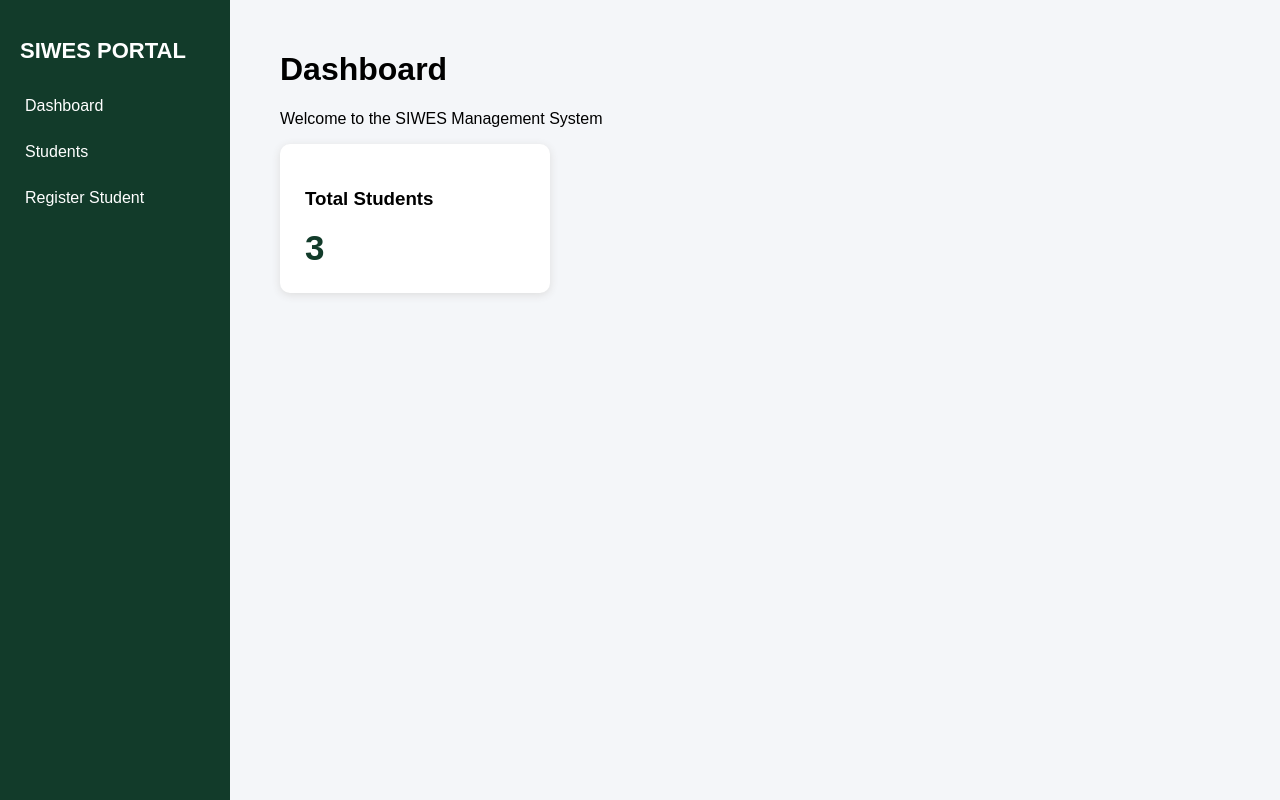
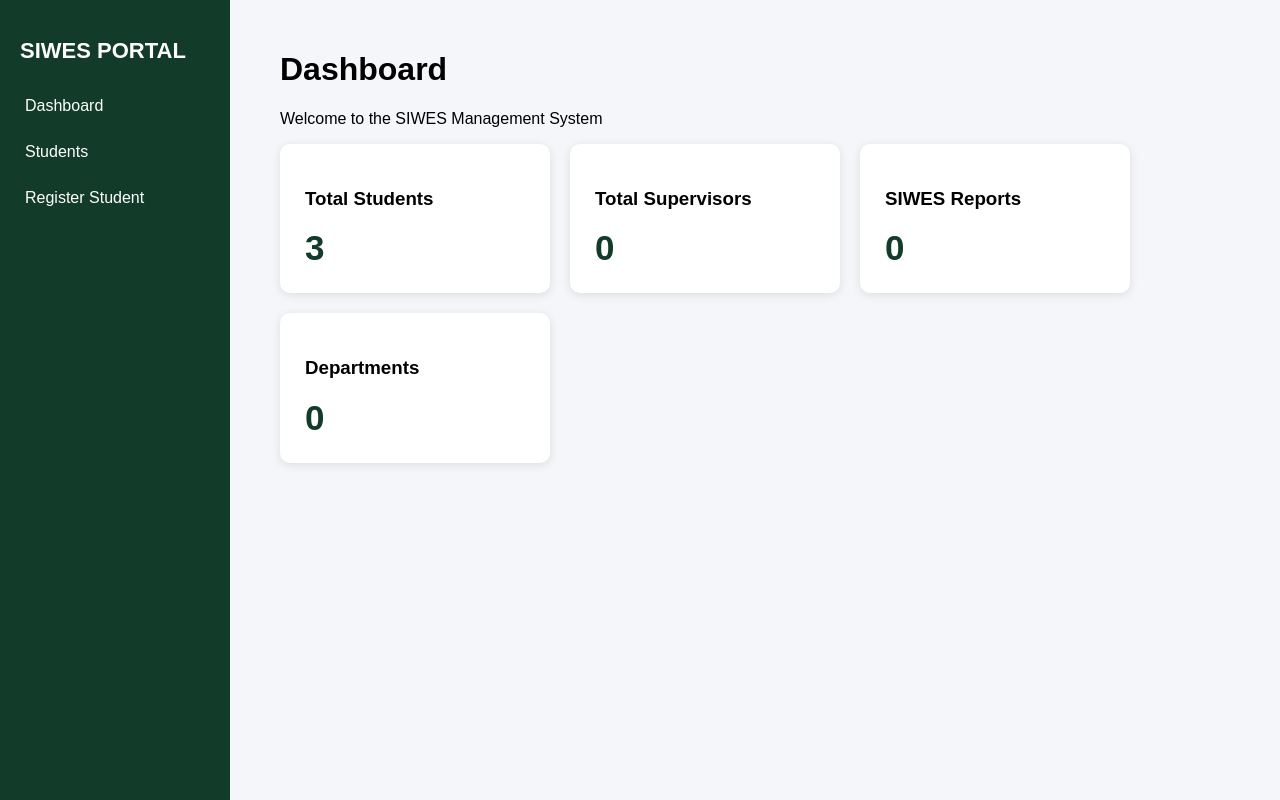
Before and after one commit to IA-LINK/SIWES_PRACTICS, a Django app: page /students/dashboard/ in a window 1280 px wide. Run offline with Django 5.2, Linux system fonts and the light colour scheme; data comes from the database, SQL or seed files in the repository.

Commit message:
update dashboard with total supervisors, SIWES reports and Department

```diff
--- a/it_practics/students/templates/students/dashboard.html
+++ b/it_practics/students/templates/students/dashboard.html
@@ -72,11 +72,32 @@
     <h1>Dashboard</h1>
     <p>Welcome to the SIWES Management System</p>
 
+
+<div style="display: flex; gap: 20px; flex-wrap: wrap;">
+
     <div class="card">
         <h3>Total Students</h3>
         <div class="number">{{ total_students }}</div>
     </div>
 
+    <div class="card">
+        <h3>Total Supervisors</h3>
+        <div class="number">{{ total_supervisors }}</div>
+    </div>
+
+    <div class="card">
+        <h3>SIWES Reports</h3>
+        <div class="number">{{ total_reports }}</div>
+    </div>
+
+    <div class="card">
+        <h3>Departments</h3>
+        <div class="number">{{ total_departments }}</div>
+    </div>
+
+</div>
+
+
 </div>
 
 </body>
--- a/it_practics/students/views.py
+++ b/it_practics/students/views.py
@@ -60,11 +60,15 @@ def student_delete(request, id):
     })
 
 
+
 def dashboard(request):
     total_students = Student.objects.count()
 
     context = {
         'total_students': total_students,
+        'total_supervisors': 0,
+        'total_reports': 0,
+        'total_departments': 0,
     }
 
     return render(request, 'students/dashboard.html', context)
```
